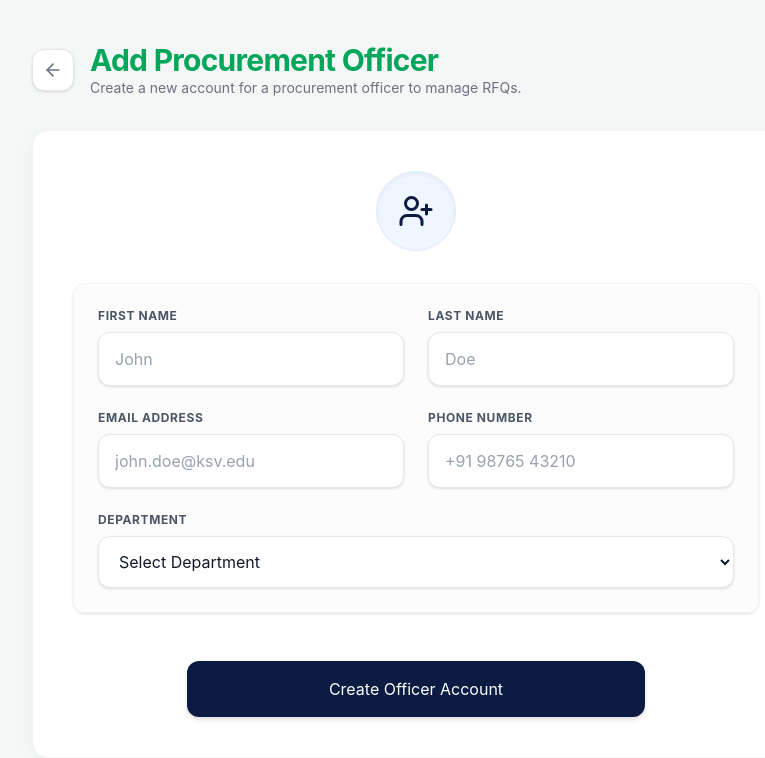
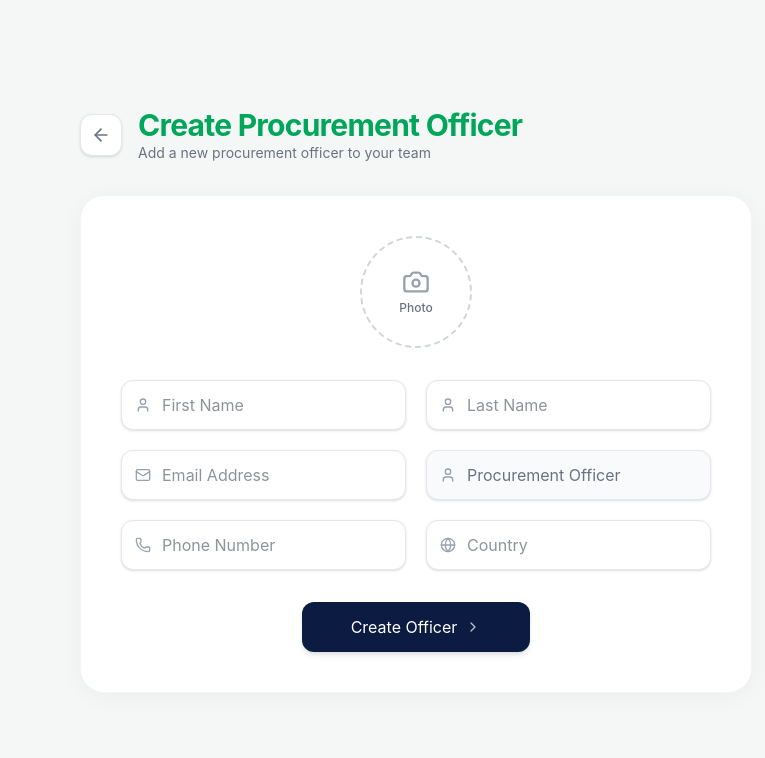
Before and after one commit to prem-raichura/Vendorbridge-x-Coding-Bits, a React (Vite) app in the folder client/: page /manager/officers/create in a window 1280 px wide. Shown: the top 758 px of the page, without its empty margins (224-989 px from the left). Built offline with nearby package versions, Linux system fonts and the light colour scheme; no server answers.

Commit message:
procurement fixed

```diff
--- a/client/src/manager/features/Addprocurement/components/CreateProcurementOfficer.jsx
+++ b/client/src/manager/features/Addprocurement/components/CreateProcurementOfficer.jsx
@@ -1,52 +1,98 @@
-import React, { useState } from 'react';
+import React, { useState, useRef } from 'react';
 import toast, { Toaster } from 'react-hot-toast';
-import { ArrowLeft, UserPlus } from 'lucide-react';
+import { Mail, Phone, MapPin, Search, ChevronRight, ChevronLeft, User, Camera, Globe, FileText, Building2, FileCheck, Lock, ArrowLeft } from 'lucide-react';
 import { useNavigate } from 'react-router-dom';
+import axios from 'axios';
 
-export const CreateProcurementOfficer = () => {
+const CreateProcurementOfficer = () => {
   const navigate = useNavigate();
+  const fileInputRef = useRef(null);
+  const [photoPreview, setPhotoPreview] = useState(null);
+
   const [formData, setFormData] = useState({
     firstName: '',
     lastName: '',
     email: '',
+    role: 'Procurement Officer',
     phone: '',
-    department: '',
+    country: ''
   });
 
   const handleInputChange = (e) => {
     const { name, value } = e.target;
-    setFormData(prev => ({ ...prev, [name]: value }));
+    setFormData(prev => ({
+      ...prev,
+      [name]: value
+    }));
+  };
+
+  const handlePhotoClick = () => {
+    fileInputRef.current?.click();
+  };
+
+  const handlePhotoChange = (e) => {
+    const file = e.target.files[0];
+    if (file) {
+      const reader = new FileReader();
+      reader.onloadend = () => {
+        setPhotoPreview(reader.result);
+      };
+      reader.readAsDataURL(file);
+    }
+  };
+
+  const createManagerRequest = async (data) => {
+    const response = await axios.post('http://localhost:8000/api/admin/manager', data);
+    return response.data;
   };
 
   const handleSubmit = (e) => {
     e.preventDefault();
-    // Simulate API call
+
+    if (!formData.firstName || !formData.lastName || !formData.email) {
+      toast.error('Please fill out the required basic details first.');
+      return;
+    }
+
+    const submissionData = {
+      first_name: formData.firstName,
+      last_name: formData.lastName,
+      email: formData.email,
+      password: 'Officer@123', // Default password
+      role: 'manager',
+      phone_no: formData.phone,
+      country: formData.country,
+      avatar: photoPreview
+    };
+
     toast.promise(
-      new Promise((resolve) => setTimeout(resolve, 1500)),
+      createManagerRequest(submissionData),
       {
         loading: 'Creating officer account...',
-        success: <b>Officer created successfully!</b>,
-        error: <b>Could not save.</b>,
+        success: 'Officer created successfully!',
+        error: (err) => err.response?.data?.message || err.message || 'Creation failed',
       }
     ).then(() => {
-      // Reset form after success
       setFormData({
         firstName: '',
         lastName: '',
         email: '',
+        role: 'Procurement Officer',
         phone: '',
-        department: '',
+        country: ''
       });
-      // Optionally redirect back
-      // navigate('/manager/officers');
+      setPhotoPreview(null);
+      setTimeout(() => navigate('/manager/officers'), 2000);
+    }).catch((error) => {
+      console.error('Creation error:', error);
     });
   };
 
   return (
-    <div className="min-h-screen bg-bg-body flex flex-col items-center justify-center p-4 sm:p-6 lg:p-8 font-sans">
+    <div className="min-h-screen w-full bg-bg-body flex flex-col items-center justify-center p-4 font-sans text-text-main py-10">
       <Toaster position="top-right" />
 
-      <div className="max-w-3xl w-full">
+      <div className="max-w-2xl w-full">
         {/* Header/Back button */}
         <div className="mb-8 flex items-center space-x-4">
           <button
@@ -56,66 +102,156 @@ export const CreateProcurementOfficer = () => {
             <ArrowLeft size={20} />
           </button>
           <div>
-            <h1 className="text-3xl font-bold text-primary-green tracking-tight">Add Procurement Officer</h1>
-            <p className="text-sm text-text-muted mt-1">Create a new account for a procurement officer to manage RFQs.</p>
+            <h1 className="text-3xl font-bold text-primary-green tracking-tight">Create Procurement Officer</h1>
+            <p className="text-sm text-text-muted mt-1">
+              Add a new procurement officer to your team
+            </p>
           </div>
         </div>
 
         {/* Form Card */}
-        <div className="bg-white p-6 sm:p-10 rounded-2xl shadow-[0_4px_20px_rgb(0,0,0,0.03)] border border-gray-100">
-          <div className="flex justify-center mb-8">
-            <div className="w-20 h-20 bg-blue-50 text-primary-blue rounded-full flex items-center justify-center shadow-inner border border-blue-100">
-              <UserPlus size={36} />
-            </div>
-          </div>
+        <div className="bg-white p-6 sm:p-10 rounded-3xl shadow-[0_4px_25px_rgb(0,0,0,0.04)] border border-gray-100 flex flex-col">
+          <form onSubmit={handleSubmit} className="space-y-5">
 
-          <form onSubmit={handleSubmit} className="space-y-6">
-            <div className="p-6 border border-gray-100 bg-gray-50/50 rounded-xl space-y-6 shadow-sm">
+            <div className="animate-in fade-in slide-in-from-right-4 duration-300">
+              {/* Photo Upload Section */}
+              <div className="flex justify-center mb-8 relative">
+                <div
+                  onClick={handlePhotoClick}
+                  className="w-28 h-28 rounded-full border-2 border-dashed border-gray-300 flex flex-col items-center justify-center cursor-pointer hover:border-primary-blue hover:bg-blue-50/50 transition-all overflow-hidden relative group"
+                >
+                  {photoPreview ? (
+                    <>
+                      <img src={photoPreview} alt="Profile preview" className="w-full h-full object-cover" />
+                      <div className="absolute inset-0 bg-black/40 flex items-center justify-center opacity-0 group-hover:opacity-100 transition-opacity">
+                        <Camera className="text-white" size={24} />
+                      </div>
+                    </>
+                  ) : (
+                    <>
+                      <Camera className="text-gray-400 group-hover:text-primary-blue mb-1" size={28} />
+                      <span className="text-xs text-gray-500 font-medium group-hover:text-primary-blue">Photo</span>
+                    </>
+                  )}
+                </div>
+                <input
+                  type="file"
+                  ref={fileInputRef}
+                  onChange={handlePhotoChange}
+                  accept="image/*"
+                  className="hidden"
+                />
+              </div>
 
-              <div className="grid grid-cols-1 md:grid-cols-2 gap-6">
-                <div>
-                  <label className="block text-xs font-bold text-gray-600 uppercase tracking-wider mb-2">First Name</label>
-                  <input type="text" name="firstName" value={formData.firstName} onChange={handleInputChange} className="block w-full rounded-xl border border-gray-200 bg-white py-3.5 px-4 shadow-sm focus:border-primary-blue focus:outline-none focus:ring-2 focus:ring-primary-blue/20 transition-all text-sm text-gray-900 placeholder-gray-400" placeholder="John" required />
+              <div className="grid grid-cols-1 sm:grid-cols-2 gap-5">
+                {/* First Name */}
+                <div className="relative group">
+                  <div className="absolute inset-y-0 left-0 pl-3.5 flex items-center pointer-events-none">
+                    <User className="h-4 w-4 text-gray-400 group-focus-within:text-primary-blue transition-colors" />
+                  </div>
+                  <input
+                    type="text"
+                    name="firstName"
+                    value={formData.firstName}
+                    onChange={handleInputChange}
+                    className="block w-full rounded-xl border border-gray-200 bg-white py-3 pl-10 pr-4 text-sm shadow-sm focus:border-primary-blue focus:outline-none focus:ring-1 focus:ring-primary-blue transition-all"
+                    placeholder="First Name"
+                    required
+                  />
                 </div>
-                <div>
-                  <label className="block text-xs font-bold text-gray-600 uppercase tracking-wider mb-2">Last Name</label>
-                  <input type="text" name="lastName" value={formData.lastName} onChange={handleInputChange} className="block w-full rounded-xl border border-gray-200 bg-white py-3.5 px-4 shadow-sm focus:border-primary-blue focus:outline-none focus:ring-2 focus:ring-primary-blue/20 transition-all text-sm text-gray-900 placeholder-gray-400" placeholder="Doe" required />
+
+                {/* Last Name */}
+                <div className="relative group">
+                  <div className="absolute inset-y-0 left-0 pl-3.5 flex items-center pointer-events-none">
+                    <User className="h-4 w-4 text-gray-400 group-focus-within:text-primary-blue transition-colors" />
+                  </div>
+                  <input
+                    type="text"
+                    name="lastName"
+                    value={formData.lastName}
+                    onChange={handleInputChange}
+                    className="block w-full rounded-xl border border-gray-200 bg-white py-3 pl-10 pr-4 text-sm shadow-sm focus:border-primary-blue focus:outline-none focus:ring-1 focus:ring-primary-blue transition-all"
+                    placeholder="Last Name"
+                    required
+                  />
+                </div>
+
+                {/* Email Address */}
+                <div className="relative group">
+                  <div className="absolute inset-y-0 left-0 pl-3.5 flex items-center pointer-events-none">
+                    <Mail className="h-4 w-4 text-gray-400 group-focus-within:text-primary-blue transition-colors" />
+                  </div>
+                  <input
+                    type="email"
+                    name="email"
+                    value={formData.email}
+                    onChange={handleInputChange}
+                    className="block w-full rounded-xl border border-gray-200 bg-white py-3 pl-10 pr-4 text-sm shadow-sm focus:border-primary-blue focus:outline-none focus:ring-1 focus:ring-primary-blue transition-all"
+                    placeholder="Email Address"
+                    required
+                  />
+                </div>
+
+                {/* Role (Static) */}
+                <div className="relative group">
+                  <div className="absolute inset-y-0 left-0 pl-3.5 flex items-center pointer-events-none">
+                    <User className="h-4 w-4 text-gray-400" />
+                  </div>
+                  <input
+                    type="text"
+                    value="Procurement Officer"
+                    className="block w-full rounded-xl border border-gray-200 bg-gray-50 py-3 pl-10 pr-4 text-sm shadow-sm text-gray-500 font-semibold cursor-not-allowed"
+                    readOnly
+                  />
+                </div>
+
+                {/* Phone Number */}
+                <div className="relative group">
+                  <div className="absolute inset-y-0 left-0 pl-3.5 flex items-center pointer-events-none">
+                    <Phone className="h-4 w-4 text-gray-400 group-focus-within:text-primary-blue transition-colors" />
+                  </div>
+                  <input
+                    type="tel"
+                    name="phone"
+                    value={formData.phone}
+                    onChange={handleInputChange}
+                    className="block w-full rounded-xl border border-gray-200 bg-white py-3 pl-10 pr-4 text-sm shadow-sm focus:border-primary-blue focus:outline-none focus:ring-1 focus:ring-primary-blue transition-all"
+                    placeholder="Phone Number"
+                  />
+                </div>
+
+                {/* Country */}
+                <div className="relative group">
+                  <div className="absolute inset-y-0 left-0 pl-3.5 flex items-center pointer-events-none">
+                    <Globe className="h-4 w-4 text-gray-400 group-focus-within:text-primary-blue transition-colors" />
+                  </div>
+                  <input
+                    type="text"
+                    name="country"
+                    value={formData.country}
+                    onChange={handleInputChange}
+                    className="block w-full rounded-xl border border-gray-200 bg-white py-3 pl-10 pr-4 text-sm shadow-sm focus:border-primary-blue focus:outline-none focus:ring-1 focus:ring-primary-blue transition-all"
+                    placeholder="Country"
+                  />
                 </div>
               </div>
 
-              <div className="grid grid-cols-1 md:grid-cols-2 gap-6">
-                <div>
-                  <label className="block text-xs font-bold text-gray-600 uppercase tracking-wider mb-2">Email Address</label>
-                  <input type="email" name="email" value={formData.email} onChange={handleInputChange} className="block w-full rounded-xl border border-gray-200 bg-white py-3.5 px-4 shadow-sm focus:border-primary-blue focus:outline-none focus:ring-2 focus:ring-primary-blue/20 transition-all text-sm text-gray-900 placeholder-gray-400" placeholder="john.doe@ksv.edu" required />
-                </div>
-                <div>
-                  <label className="block text-xs font-bold text-gray-600 uppercase tracking-wider mb-2">Phone Number</label>
-                  <input type="tel" name="phone" value={formData.phone} onChange={handleInputChange} className="block w-full rounded-xl border border-gray-200 bg-white py-3.5 px-4 shadow-sm focus:border-primary-blue focus:outline-none focus:ring-2 focus:ring-primary-blue/20 transition-all text-sm text-gray-900 placeholder-gray-400" placeholder="+91 98765 43210" required />
-                </div>
+              <div className="pt-8 flex justify-center">
+                <button
+                  type="submit"
+                  className="group relative flex justify-center items-center rounded-xl border border-transparent bg-primary-blue py-3 px-12 text-sm font-semibold text-white hover:bg-blue-900 focus:outline-none focus:ring-2 focus:ring-primary-blue focus:ring-offset-2 transition-all shadow-md hover:shadow-lg w-full md:w-auto"
+                >
+                  <span>Create Officer</span>
+                  <ChevronRight className="ml-2 h-4 w-4 opacity-70 group-hover:opacity-100 group-hover:translate-x-1 transition-all" />
+                </button>
               </div>
-
-              <div>
-                <label className="block text-xs font-bold text-gray-600 uppercase tracking-wider mb-2">Department</label>
-                <select name="department" value={formData.department} onChange={handleInputChange} className="block w-full rounded-xl border border-gray-200 bg-white py-3.5 px-4 shadow-sm focus:border-primary-blue focus:outline-none focus:ring-2 focus:ring-primary-blue/20 transition-all text-sm text-gray-900" required>
-                  <option value="" disabled>Select Department</option>
-                  <option value="IT Procurement">IT Procurement</option>
-                  <option value="Operations">Operations</option>
-                  <option value="Admin">Admin</option>
-                  <option value="Purchase">Purchase</option>
-                </select>
-              </div>
-
             </div>
 
-            <div className="flex justify-center pt-6">
-              <button type="submit" className="w-full md:w-2/3 py-4 px-8 rounded-xl shadow-md text-base font-semibold text-white bg-primary-blue hover:bg-blue-900 hover:-translate-y-0.5 focus:outline-none focus:ring-2 focus:ring-offset-2 focus:ring-primary-blue transition-all duration-200">
-                Create Officer Account
-              </button>
-            </div>
           </form>
         </div>
       </div>
     </div>
   );
 };
+
 export default CreateProcurementOfficer;
```
Also changed, not shown: client/src/manager/features/Addprocurement/components/procurement.jsx (+23 -18 lines).
